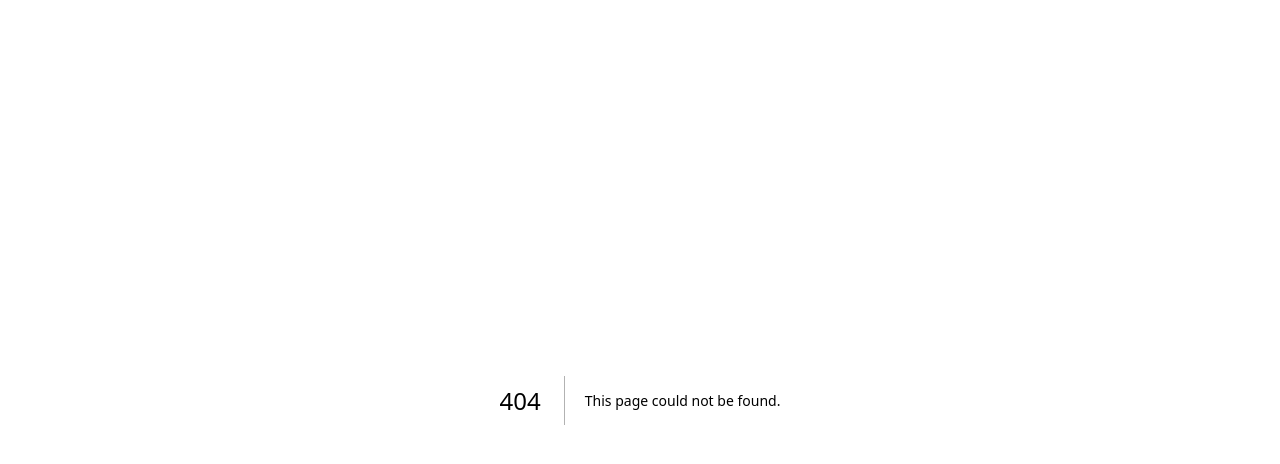
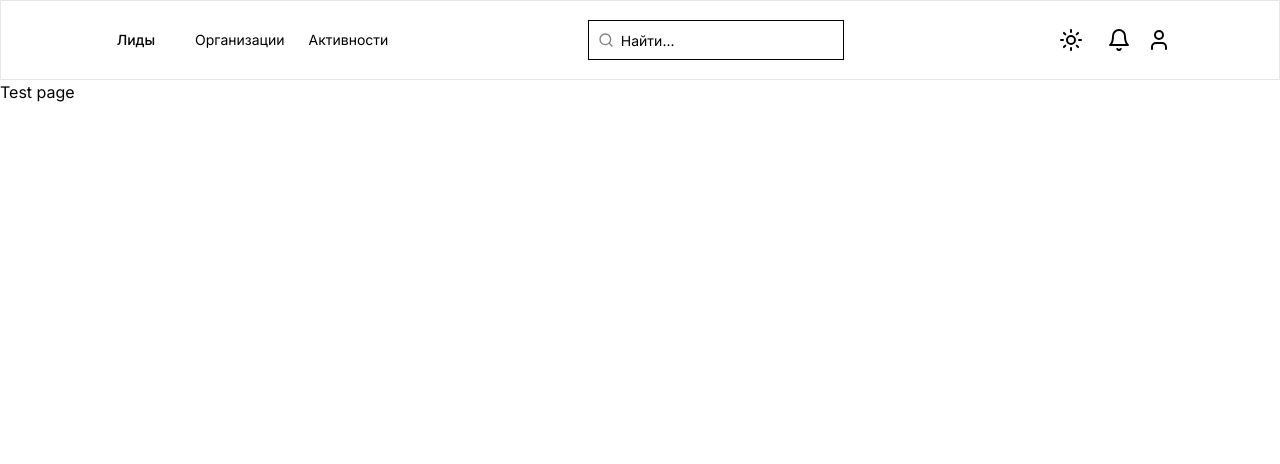
Before and after one commit to siberiacancode/big-quest, a Next.js app: page /test in a window 1280 px wide. Before the commit this address had no page. Shown: the top 464 px of the page. Built offline with nearby package versions, Linux system fonts and the light colour scheme.

Commit message:
feature/BQ-182 🚀 start header and sidebar, add icons

```diff
--- /dev/null
+++ b/app/(main)/layout.tsx
@@ -0,0 +1,12 @@
+import { Header } from '@/components/header';
+
+const MainLayout = ({ children }: { children: React.ReactNode }) => {
+  return (
+    <div>
+      <Header />
+      {children}
+    </div>
+  );
+};
+
+export default MainLayout;
--- a/app/page.tsx
+++ b/app/page.tsx
@@ -3,11 +3,11 @@ import Image from 'next/image';
 const Home = () => (
   <main className='flex min-h-screen flex-col items-center justify-between p-24'>
     <div className='z-10 w-full max-w-5xl items-center justify-between font-mono text-sm lg:flex'>
-      <p className='fixed left-0 top-0 flex w-full justify-center border-b border-gray-300 bg-gradient-to-b from-zinc-200 pb-6 pt-8 backdrop-blur-2xl lg:static lg:w-auto lg:rounded-xl lg:border lg:bg-gray-200  lg:p-4 dark:border-neutral-800 dark:bg-zinc-800/30 dark:from-inherit lg:dark:bg-zinc-800/30'>
+      <p className='fixed left-0 top-0 flex w-full justify-center border-b border-gray-300 bg-gradient-to-b from-zinc-200 pb-6 pt-8 backdrop-blur-2xl dark:border-neutral-800 dark:bg-zinc-800/30 dark:from-inherit lg:static lg:w-auto  lg:rounded-xl lg:border lg:bg-gray-200 lg:p-4 lg:dark:bg-zinc-800/30'>
         Get started by editing&nbsp;
         <code className='font-mono font-bold'>src/app/page.tsx</code>
       </p>
-      <div className='fixed bottom-0 left-0 flex h-48 w-full items-end justify-center bg-gradient-to-t from-white via-white lg:static lg:h-auto lg:w-auto lg:bg-none dark:from-black dark:via-black'>
+      <div className='fixed bottom-0 left-0 flex h-48 w-full items-end justify-center bg-gradient-to-t from-white via-white dark:from-black dark:via-black lg:static lg:h-auto lg:w-auto lg:bg-none'>
         <a
           className='pointer-events-none flex place-items-center gap-2 p-8 lg:pointer-events-auto lg:p-0'
           href='https://vercel.com?utm_source=create-next-app&utm_medium=appdir-template&utm_campaign=create-next-app'
@@ -27,7 +27,7 @@ const Home = () => (
       </div>
     </div>
 
-    <div className="before:bg-gradient-radial after:bg-gradient-conic relative z-[-1] flex place-items-center before:absolute before:h-[300px] before:w-[480px] before:-translate-x-1/2 before:rounded-full before:from-white before:to-transparent before:blur-2xl before:content-[''] after:absolute after:-z-20 after:h-[180px] after:w-[240px] after:translate-x-1/3 after:from-sky-200 after:via-blue-200 after:blur-2xl after:content-[''] before:lg:h-[360px] before:dark:bg-gradient-to-br before:dark:from-transparent before:dark:to-blue-700 before:dark:opacity-10 after:dark:from-sky-900 after:dark:via-[#0141ff] after:dark:opacity-40">
+    <div className="before:bg-gradient-radial after:bg-gradient-conic relative z-[-1] flex place-items-center before:absolute before:h-[300px] before:w-[480px] before:-translate-x-1/2 before:rounded-full before:from-white before:to-transparent before:blur-2xl before:content-[''] after:absolute after:-z-20 after:h-[180px] after:w-[240px] after:translate-x-1/3 after:from-sky-200 after:via-blue-200 after:blur-2xl after:content-[''] before:dark:bg-gradient-to-br before:dark:from-transparent before:dark:to-blue-700 before:dark:opacity-10 after:dark:from-sky-900 after:dark:via-[#0141ff] after:dark:opacity-40 before:lg:h-[360px]">
       <Image
         className='relative dark:drop-shadow-[0_0_0.3rem_#ffffff70] dark:invert'
         src='/next.svg'
--- a/assets/styles/globals.css
+++ b/assets/styles/globals.css
@@ -18,7 +18,6 @@
 }
 
 body {
-  background: linear-gradient(to bottom, transparent, rgb(var(--background-end-rgb)))
-    rgb(var(--background-start-rgb));
+  background: linear-gradient(to bottom, transparent, rgb(var(--background-end-rgb))) rgb(var(--background-start-rgb));
   color: rgb(var(--foreground-rgb));
 }
--- /dev/null
+++ b/src/components/header.tsx
@@ -0,0 +1,30 @@
+import { SearchIcon, UserIcon } from 'lucide-react';
+
+import { Button } from '@/components/ui/button';
+import { Input } from '@/components/ui/input';
+
+import { NotificationSwitcher } from './notification-switcher';
+import { Sidebar } from './sidebar';
+import { ThemeSwitcher } from './theme-switcher';
+
+export const Header = () => {
+  return (
+    <header className=' sticky top-0 z-50 flex h-20 w-full items-center justify-around border'>
+      <Sidebar />
+      <div className='relative w-64'>
+        <Input className='pl-8' placeholder='Найти...' type='search' />
+        <SearchIcon className='pointer-events-none absolute inset-y-2/4 left-2.5 h-4 w-4 -translate-y-1/2 opacity-50' />
+      </div>
+
+      <div>
+        <ThemeSwitcher />
+        <NotificationSwitcher />
+
+        <Button className='rounded-full' size='icon' variant='secondary'>
+          <UserIcon />
+          <span className='sr-only'>Account settings</span>
+        </Button>
+      </div>
+    </header>
+  );
+};
--- /dev/null
+++ b/src/components/notification-switcher.tsx
@@ -0,0 +1,10 @@
+import React from 'react';
+import { BellIcon } from 'lucide-react';
+
+import { Button } from './ui/button';
+
+export const NotificationSwitcher = () => (
+  <Button className='rounded-full' size='icon' variant='secondary'>
+    <BellIcon />
+  </Button>
+);
--- /dev/null
+++ b/src/components/sidebar.tsx
@@ -0,0 +1,47 @@
+'use client';
+
+import Link from 'next/link';
+import { usePathname } from 'next/navigation';
+
+import { Button } from '@/components/ui/button';
+import { cn } from '@/lib/utils';
+import { PAGE_PATHS } from '@/utils/constants';
+
+export const Sidebar = () => {
+  const pathname = usePathname();
+
+  return (
+    <nav className='flex items-center gap-6 text-sm'>
+      <Button asChild>
+        <Link
+          href={PAGE_PATHS.LIDS}
+          className={cn(
+            'transition-colors hover:text-foreground/80',
+            pathname === PAGE_PATHS.LIDS ? 'text-foreground' : 'text-foreground/60'
+          )}
+        >
+          Лиды
+        </Link>
+      </Button>
+
+      <Link
+        href={PAGE_PATHS.ORGANIZATIONS}
+        className={cn(
+          'transition-colors hover:text-foreground/80',
+          pathname === PAGE_PATHS.ORGANIZATIONS ? 'text-foreground' : 'text-foreground/60'
+        )}
+      >
+        Организации
+      </Link>
+      <Link
+        href={PAGE_PATHS.ACTIVITIES}
+        className={cn(
+          'transition-colors hover:text-foreground/80',
+          pathname === PAGE_PATHS.ACTIVITIES ? 'text-foreground' : 'text-foreground/60'
+        )}
+      >
+        Активности
+      </Link>
+    </nav>
+  );
+};
--- /dev/null
+++ b/src/components/theme-switcher.tsx
@@ -0,0 +1,10 @@
+import { SunIcon } from 'lucide-react';
+
+import { Button } from '@/components/ui/button';
+
+export const ThemeSwitcher = () => (
+  <Button className='rounded-full hover:bg-accent hover:text-accent-foreground'>
+    <SunIcon />
+    <span className='sr-only'>Toggle theme</span>
+  </Button>
+);
--- /dev/null
+++ b/src/components/ui/input.tsx
@@ -0,0 +1,24 @@
+import * as React from 'react';
+
+import { cn } from '@/lib/utils';
+
+export interface InputProps extends React.InputHTMLAttributes<HTMLInputElement> {}
+
+const Input = React.forwardRef<HTMLInputElement, InputProps>(
+  ({ className, type, ...props }, ref) => {
+    return (
+      <input
+        type={type}
+        className={cn(
+          'flex h-10 w-full rounded-md border border-input bg-background px-3 py-2 text-sm ring-offset-background file:border-0 file:bg-transparent file:text-sm file:font-medium placeholder:text-muted-foreground focus-visible:outline-none focus-visible:ring-2 focus-visible:ring-ring focus-visible:ring-offset-2 disabled:cursor-not-allowed disabled:opacity-50',
+          className
+        )}
+        ref={ref}
+        {...props}
+      />
+    );
+  }
+);
+Input.displayName = 'Input';
+
+export { Input };
--- /dev/null
+++ b/src/utils/constants/index.ts
@@ -0,0 +1 @@
+export { PAGE_PATHS } from './pagePaths';
--- /dev/null
+++ b/src/utils/constants/pagePaths.ts
@@ -0,0 +1,5 @@
+export const PAGE_PATHS = {
+  ORGANIZATIONS: '/organizations',
+  ACTIVITIES: '/activities',
+  LIDS: '/lids'
+};
```
Also changed, not shown: app/(main)/test/page.tsx (added, +3 -0 lines), components.json, 1 other file (tests, documents, lock files or other folders).
